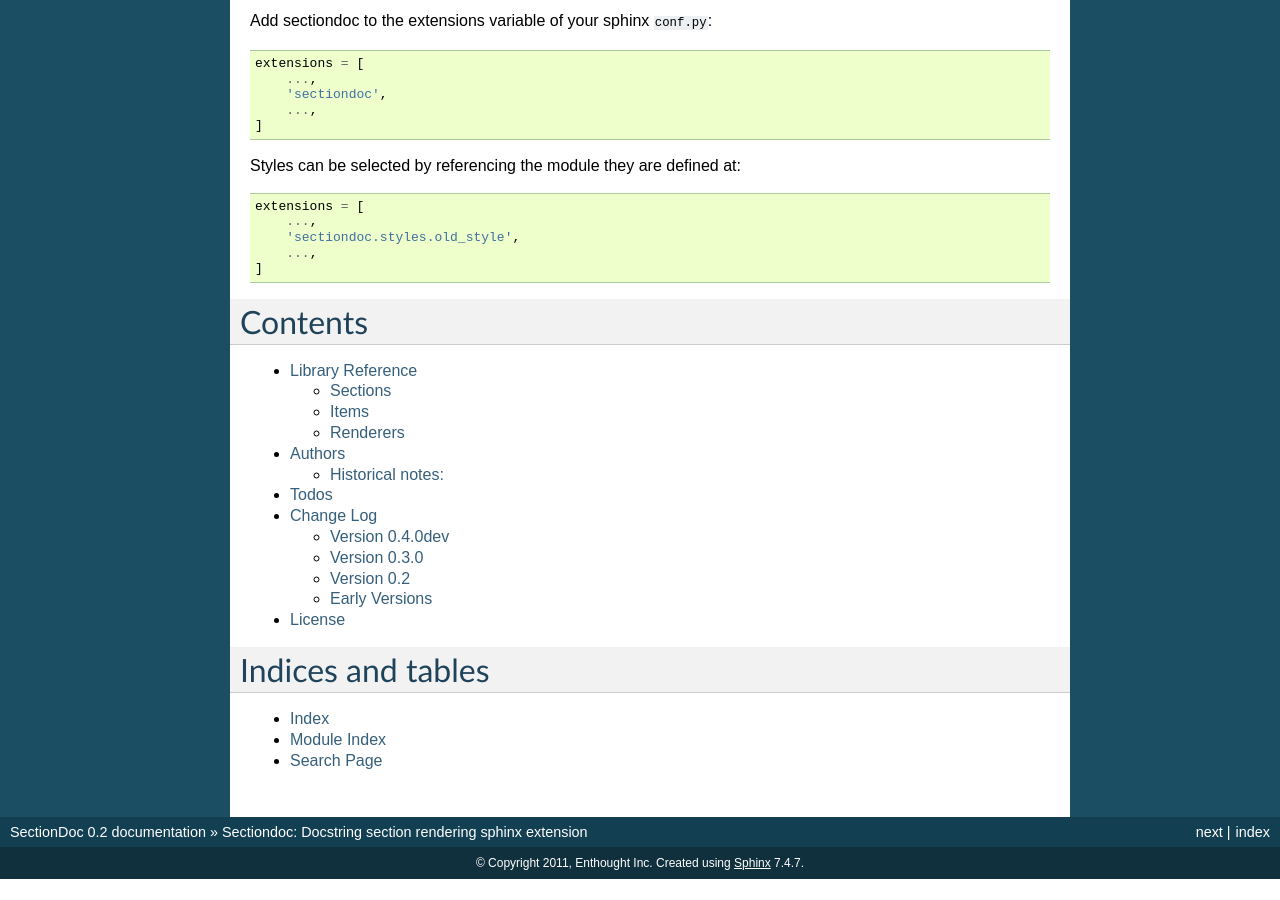
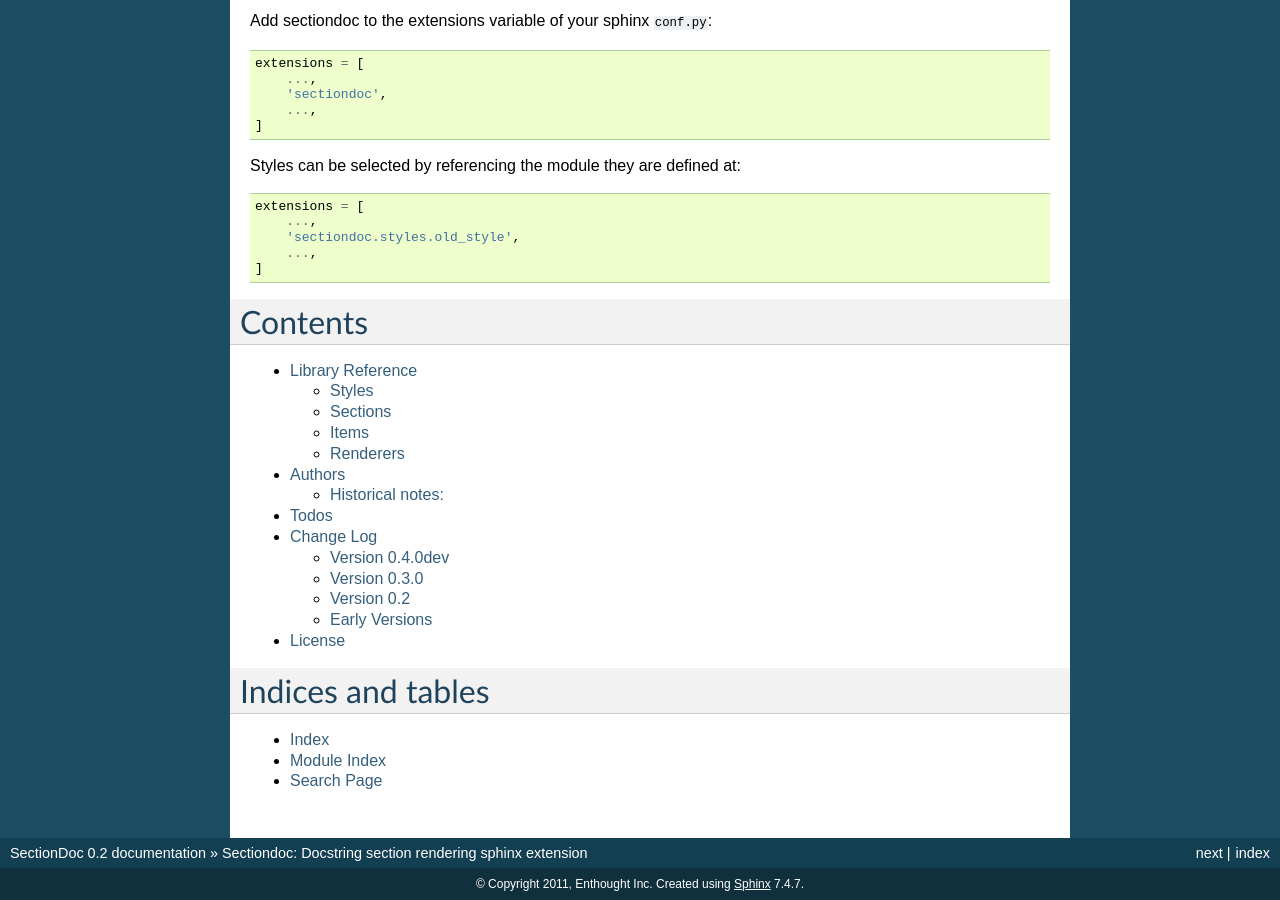
Before and after one commit to enthought/redocstring, a Sphinx documentation site: the page built from docs/source/index.rst, in a window 1280 px wide and 900 px high, scrolled down 702 px. Built offline with Sphinx 7.4.7, drawn with Linux system fonts in a browser that asks for light colours; pages that are not in the unit, such as notebooks, are missing from menus; before the commit the page ends 1581 px from its top, so only the background shows below that.

Commit message:
add styles to the api reference

```diff
--- a/docs/source/reference.rst
+++ b/docs/source/reference.rst
@@ -7,7 +7,11 @@
 .. default-role:: autolink
 
 
-.. currentmodule:: sectiondoc
+Styles
+------
+
+.. automodule:: sectiondoc.styles
+   :members:
 
 
 Sections
```
